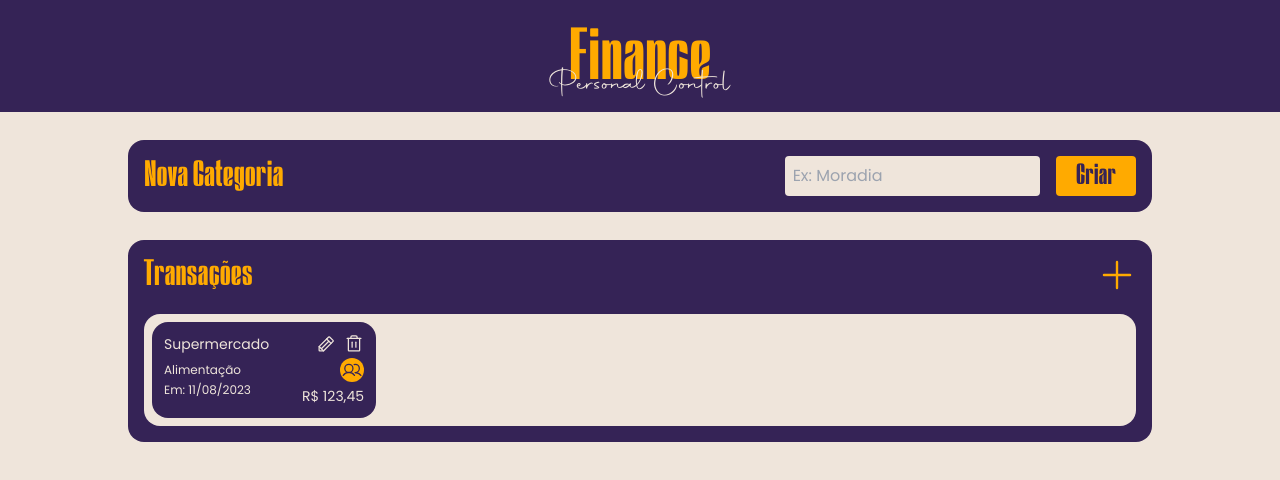
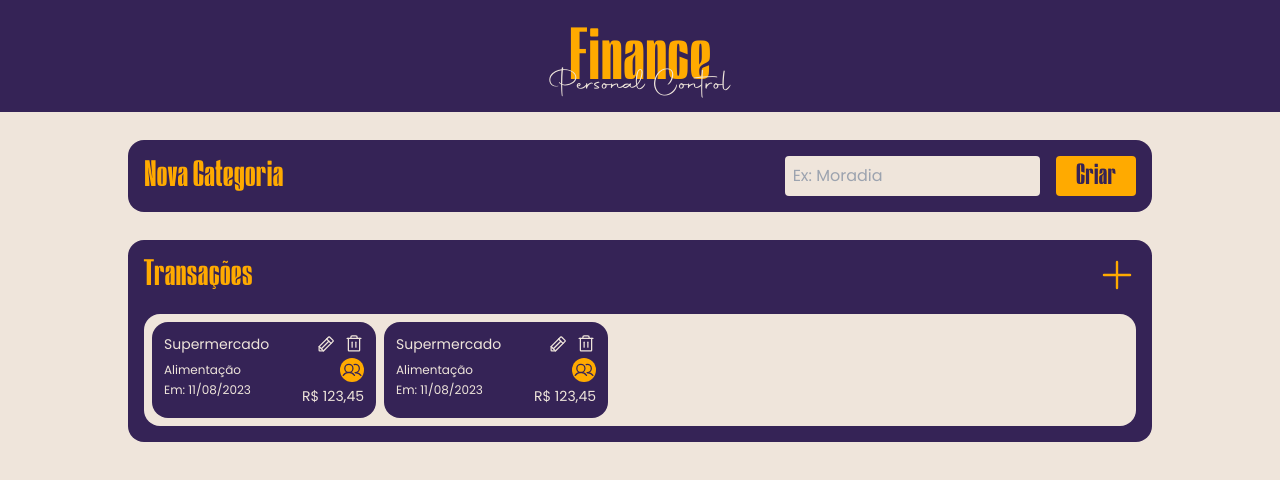
Before and after one commit to Lennon-Araujo/front-fpc, a React (Vite) app: page / in a window 1280 px wide. Shown: the top 480 px of the page. Built offline with nearby package versions, Linux system fonts and the light colour scheme.

Commit message:
duplicate

```diff
--- a/src/components/Transactions.tsx
+++ b/src/components/Transactions.tsx
@@ -92,7 +92,27 @@ export function Transactions() {
               <p className="text-sm text-basic">R$ 123,45</p>
             </div>
           </div>
+          <div className="flex gap-3 p-3 bg-primary w-56 h-auto rounded-2xl">
+            <div className="w-2/3 flex flex-col gap-1 text-left">
+              <span className="text-sm text-basic mb-1">Supermercado</span>
+              <p className="text-xs text-basic">Alimentação</p>
+              <p className="text-xs text-basic">Em: 11/08/2023</p>
+            </div>
+            <div className="w-full text-right flex flex-col gap-1">
+              <div className="text-xs text-basic flex justify-end gap-2">
+                <Pencil size={20} />
+                <Trash size={20} />
+              </div>
+              <div className="text-xs text-primary flex justify-end">
+                <span className="w-fit  bg-secondary rounded-full p-0.5">
+                  <Users size={20} />
+                </span>
+              </div>
+              <p className="text-sm text-basic">R$ 123,45</p>
+            </div>
+          </div>
         </div>
+
         {/* <table className="rounded-2xl overflow-hidden w-full border-spacing-y-2">
           <caption className="h-8 pt-1 caption-bottom text-zinc-50 text-xs font-sans font-light rounded-b-3xl bg-basic/20 border-secondary border-t">
             <CheckCircle size={20} className="p-0.5 mb-0.5 mr-0.5 inline-block text-secondary" />
```
